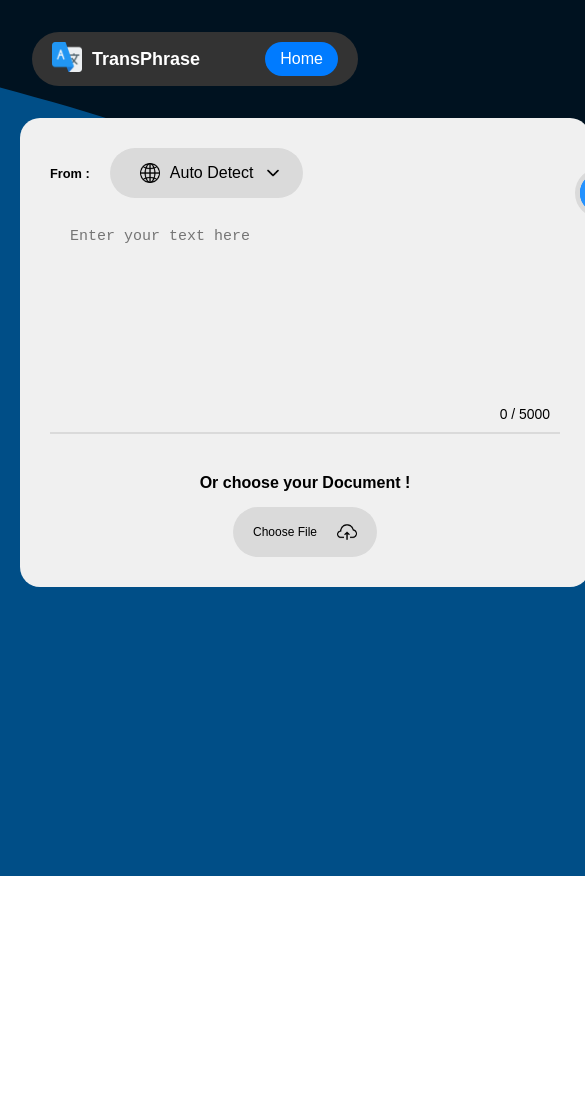
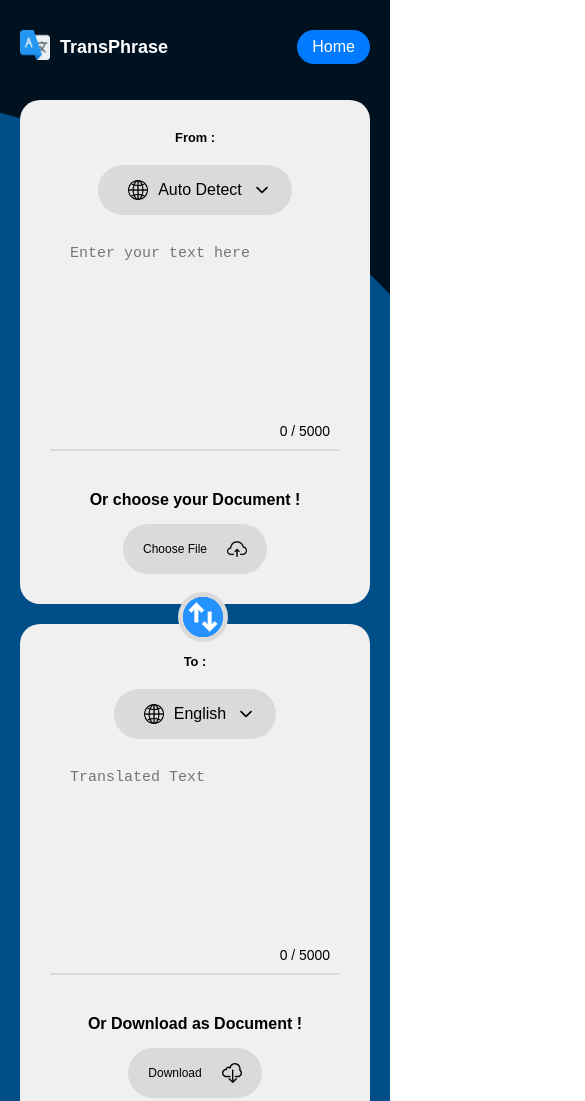
Before and after one commit to ravindusr/Translator, a plain HTML site: page index.html in a window 390 px wide. Shown: the top 1101 px of the page, 585 px wide, since content can reach past the window. Before the commit the page ends 876 px from the top, so only its background shows below. Drawn offline with Linux system fonts and the light colour scheme.

Commit message:
responsive

```diff
--- a/style.css
+++ b/style.css
@@ -13,23 +13,39 @@ body {
     background-image: url(img/B_G.svg);
     background-repeat: no-repeat;
     background-size: cover;
+    display: flex;
 
 }
 
+header {
+    width: 100%;
+    display: flex;
+    justify-content: center;
+    padding: 20px 0;
+    position: fixed;
+    top: 0;
+    left: 0;
+    right: 0;
+
+}
 
 .navbar {
-    background-color: #333;
+    width: 100%;
+    max-width: 1200px;
+    background-color:transparent;
     color: white;
     padding: 10px 20px;
-    margin:2rem;
-    position: relative;
     border-radius: 2rem;
+    display: flex;
+    justify-content: space-between;
+    align-items: center;
 }
 
 .navbar-container {
     display: flex;
     align-items: center;
     justify-content: space-between;
+    width: 100%;
 }
 
 
@@ -72,7 +88,6 @@ body {
     display: flex;
     border-radius: 25px;
     gap: 10px;
-
 }
 
 .container .card{
@@ -278,6 +293,44 @@ body {
 }
 
 
+@media (max-width :800px) {
+    .container{
+        width: 100%;
+        margin-top: 100px;
+        flex-direction: column;
+    }
+
+    .container .card{
+        width: 100%;
+    }
+
+    .container .card .from{
+        margin-right: 0;
+    }
+
+    .container .card .to{
+        margin-left: 0;
+    }
+
+    .container  .card .from,
+    .container .card .to{
+        flex-direction: column;
+    }
+
+    .swap-possition img{
+        top: -22px;
+        left: 45%;
+        transform: translate(-50% , -50%);
+    }
+
+    .swap-possition img:hover{
+        transform: translate(-50%, -50% )scale(1.1);
+    }
+
+    .swap-possition img{
+        transform: rotate(90deg);
+    }
+}
 
 @media (max-width: 310px) {
     .navbar-container {
```
Also changed, not shown: index.html (+1 -0 lines).
